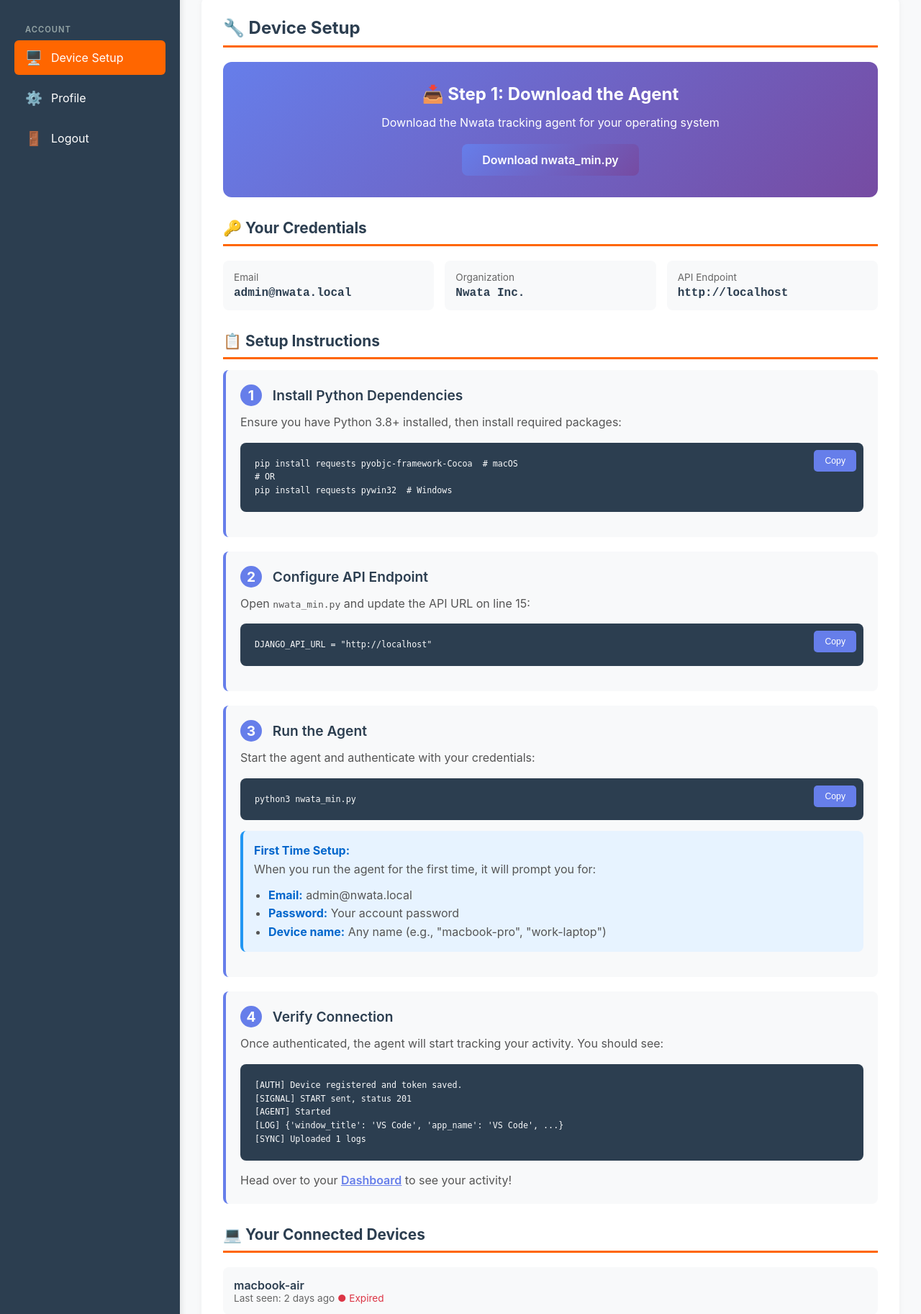
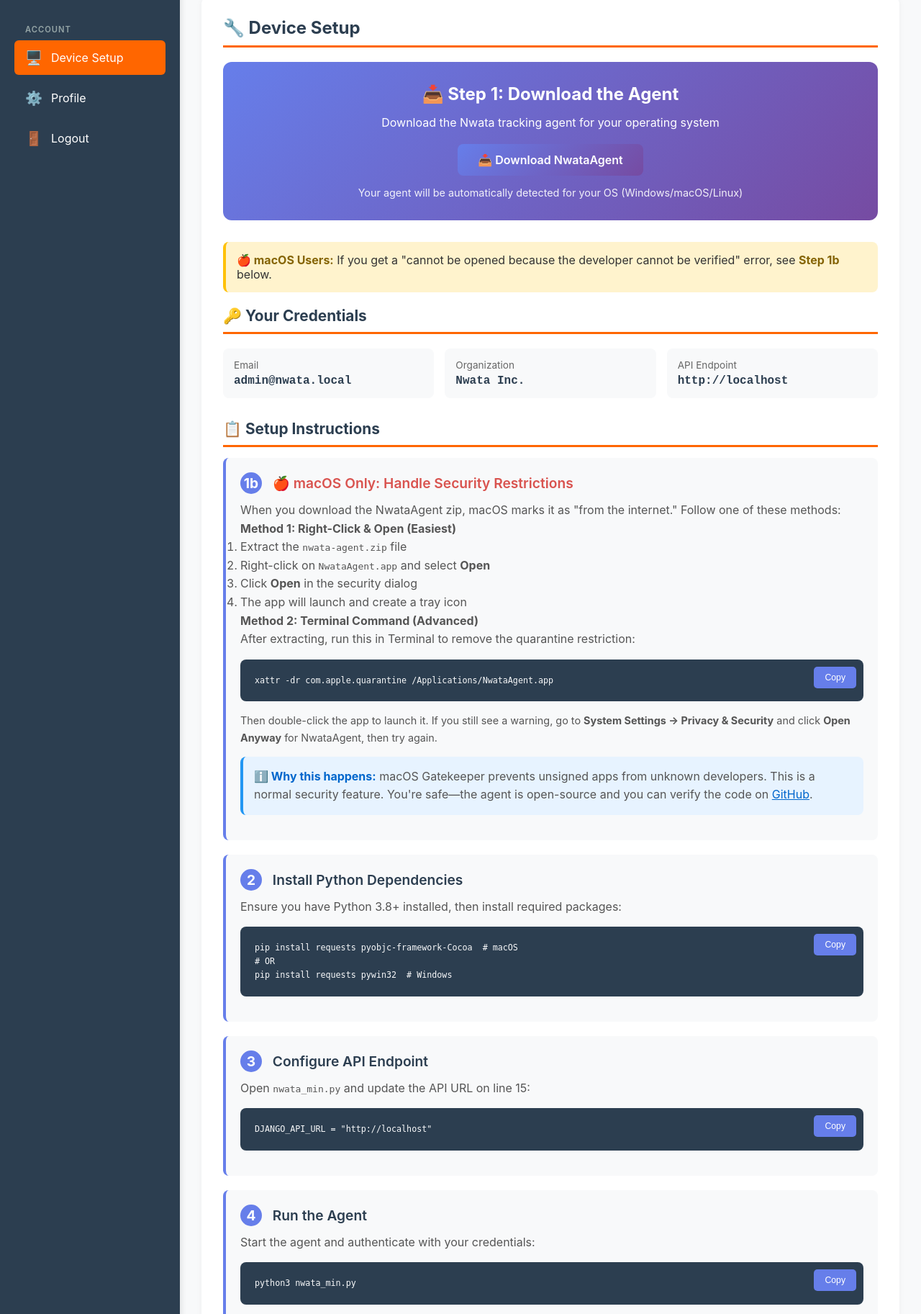
Before and after one commit to cwaterboer/django-nwata, a Django app: page /device-setup/ in a window 1280 px wide. Shown: the part 152-1977 px from the top of the page at 72% size. Run offline with Django 5.2, Linux system fonts and the light colour scheme; a user stored in the database is signed in; data comes from the database, SQL or seed files in the repository; both versions use the stored data as it was after the commit.

Commit message:
device setup lined up with agent download function - executable syncs with web app and works.

```diff
--- a/nwata_web/api/urls.py
+++ b/nwata_web/api/urls.py
@@ -1,10 +1,11 @@
 from django.urls import path
 
-from .views import ActivityIngest, DeviceRegister, DeviceAuth, DeviceLifecycle
+from .views import ActivityIngest, DeviceRegister, DeviceAuth, DeviceLifecycle, DownloadAgent
 
 urlpatterns = [
     path('device/register/', DeviceRegister.as_view(), name='device-register'),
     path('device/auth/', DeviceAuth.as_view(), name='device-auth'),
     path('device/lifecycle/', DeviceLifecycle.as_view(), name='device-lifecycle'),
     path('activity/', ActivityIngest.as_view(), name='activity-ingest'),
+    path('agent/download/', DownloadAgent.as_view(), name='agent-download'),
 ]
--- a/nwata_web/nwata_web/templates/device_setup.html
+++ b/nwata_web/nwata_web/templates/device_setup.html
@@ -87,6 +87,17 @@
 
 .info-box strong {
     color: #0066cc;
+}
+
+.info-box ol {
+    margin-left: 20px;
+    line-height: 1.8;
+}
+
+.info-box h4 {
+    margin-top: 15px;
+    margin-bottom: 10px;
+    color: #2c3e50;
 }
 
 .warning-box {
@@ -202,6 +213,18 @@
     padding-bottom: 10px;
     border-bottom: 3px solid #ff6600;
 }
+
+.macos-warning {
+    background: #fff3cd;
+    border-left: 4px solid #ffc107;
+    padding: 15px;
+    border-radius: 8px;
+    margin-bottom: 20px;
+}
+
+.macos-warning strong {
+    color: #856404;
+}
 </style>
 {% endblock %}
 
@@ -213,9 +236,15 @@
     <div class="download-section">
         <h2>📥 Step 1: Download the Agent</h2>
         <p style="margin-bottom: 20px;">Download the Nwata tracking agent for your operating system</p>
-        <a href="https://github.com/cwaterboer/django-nwata/raw/main/nwata_min.py" class="btn btn-primary" download>
-            Download nwata_min.py
+        <a href="{% url 'agent-download' %}" class="btn btn-primary" download>
+            📥 Download NwataAgent
         </a>
+        <p style="margin-top: 15px; font-size: 0.9em; opacity: 0.9;">Your agent will be automatically detected for your OS (Windows/macOS/Linux)</p>
+    </div>
+
+    <!-- macOS Security Notice -->
+    <div class="macos-warning">
+        <strong>🍎 macOS Users:</strong> If you get a "cannot be opened because the developer cannot be verified" error, see <strong>Step 1b</strong> below.
     </div>
 
     <!-- Your Credentials -->
@@ -241,9 +270,40 @@
     <div class="section">
         <h2 class="section-title">📋 Setup Instructions</h2>
 
+        <!-- macOS Security Step -->
         <div class="step">
             <div class="step-title">
-                <span class="step-number">1</span>
+                <span class="step-number">1b</span>
+                <span style="color: #d9534f;">🍎 macOS Only: Handle Security Restrictions</span>
+            </div>
+            <div class="step-content">
+                <p>When you download the NwataAgent zip, macOS marks it as "from the internet." Follow one of these methods:</p>
+
+                <h4><strong>Method 1: Right-Click & Open (Easiest)</strong></h4>
+                <ol>
+                    <li>Extract the <code>nwata-agent.zip</code> file</li>
+                    <li>Right-click on <code>NwataAgent.app</code> and select <strong>Open</strong></li>
+                    <li>Click <strong>Open</strong> in the security dialog</li>
+                    <li>The app will launch and create a tray icon</li>
+                </ol>
+
+                <h4><strong>Method 2: Terminal Command (Advanced)</strong></h4>
+                <p>After extracting, run this in Terminal to remove the quarantine restriction:</p>
+                <div class="code-block">
+                    <button class="copy-btn" onclick="copyCode(this, 'macos-quarantine')">Copy</button>
+                    <pre id="macos-quarantine">xattr -dr com.apple.quarantine /Applications/NwataAgent.app</pre>
+                </div>
+                <p style="margin-top: 10px; font-size: 0.9em;">Then double-click the app to launch it. If you still see a warning, go to <strong>System Settings → Privacy & Security</strong> and click <strong>Open Anyway</strong> for NwataAgent, then try again.</p>
+
+                <div class="info-box">
+                    <strong>ℹ️ Why this happens:</strong> macOS Gatekeeper prevents unsigned apps from unknown developers. This is a normal security feature. You're safe—the agent is open-source and you can verify the code on <a href="https://github.com/cwaterboer/django-nwata" target="_blank" style="color: #0066cc; text-decoration: underline;">GitHub</a>.
+                </div>
+            </div>
+        </div>
+
+        <div class="step">
+            <div class="step-title">
+                <span class="step-number">2</span>
                 Install Python Dependencies
             </div>
             <div class="step-content">
@@ -259,7 +319,7 @@ pip install requests pywin32  # Windows</pre>
 
         <div class="step">
             <div class="step-title">
-                <span class="step-number">2</span>
+                <span class="step-number">3</span>
                 Configure API Endpoint
             </div>
             <div class="step-content">
@@ -273,7 +333,7 @@ pip install requests pywin32  # Windows</pre>
 
         <div class="step">
             <div class="step-title">
-                <span class="step-number">3</span>
+                <span class="step-number">4</span>
                 Run the Agent
             </div>
             <div class="step-content">
@@ -296,7 +356,7 @@ pip install requests pywin32  # Windows</pre>
 
         <div class="step">
             <div class="step-title">
-                <span class="step-number">4</span>
+                <span class="step-number">5</span>
                 Verify Connection
             </div>
             <div class="step-content">
--- a/nwata_web/nwata_web/templates/onboarding.html
+++ b/nwata_web/nwata_web/templates/onboarding.html
@@ -247,7 +247,10 @@
                 {% if has_devices %}
                     <span class="status-badge completed">✓ Device Connected</span>
                 {% else %}
-                    <a href="{% url 'device_setup' %}" class="btn btn-primary">Setup Device</a>
+                    <div style="margin: 15px 0;">
+                        <a href="{% url 'agent-download' %}" class="btn btn-primary" download>📥 Download Agent</a>
+                    </div>
+                    <a href="{% url 'device_setup' %}" class="btn btn-secondary">Next Steps</a>
                     <span class="status-badge pending">⏳ Pending</span>
                 {% endif %}
             </div>
```
Also changed, not shown: nwata_web/api/views.py (+43 -0 lines), nwata_web/db.sqlite3.
